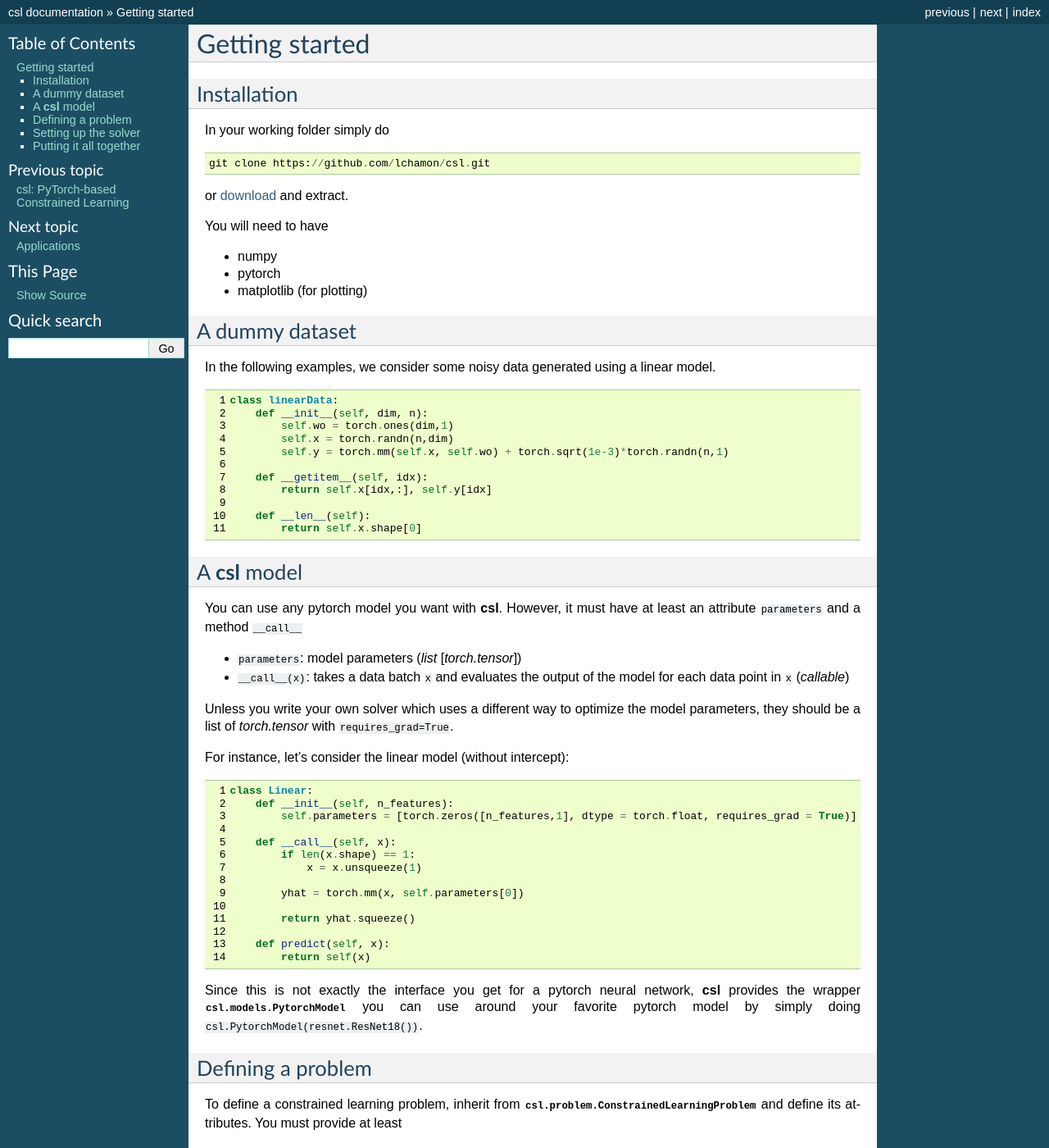
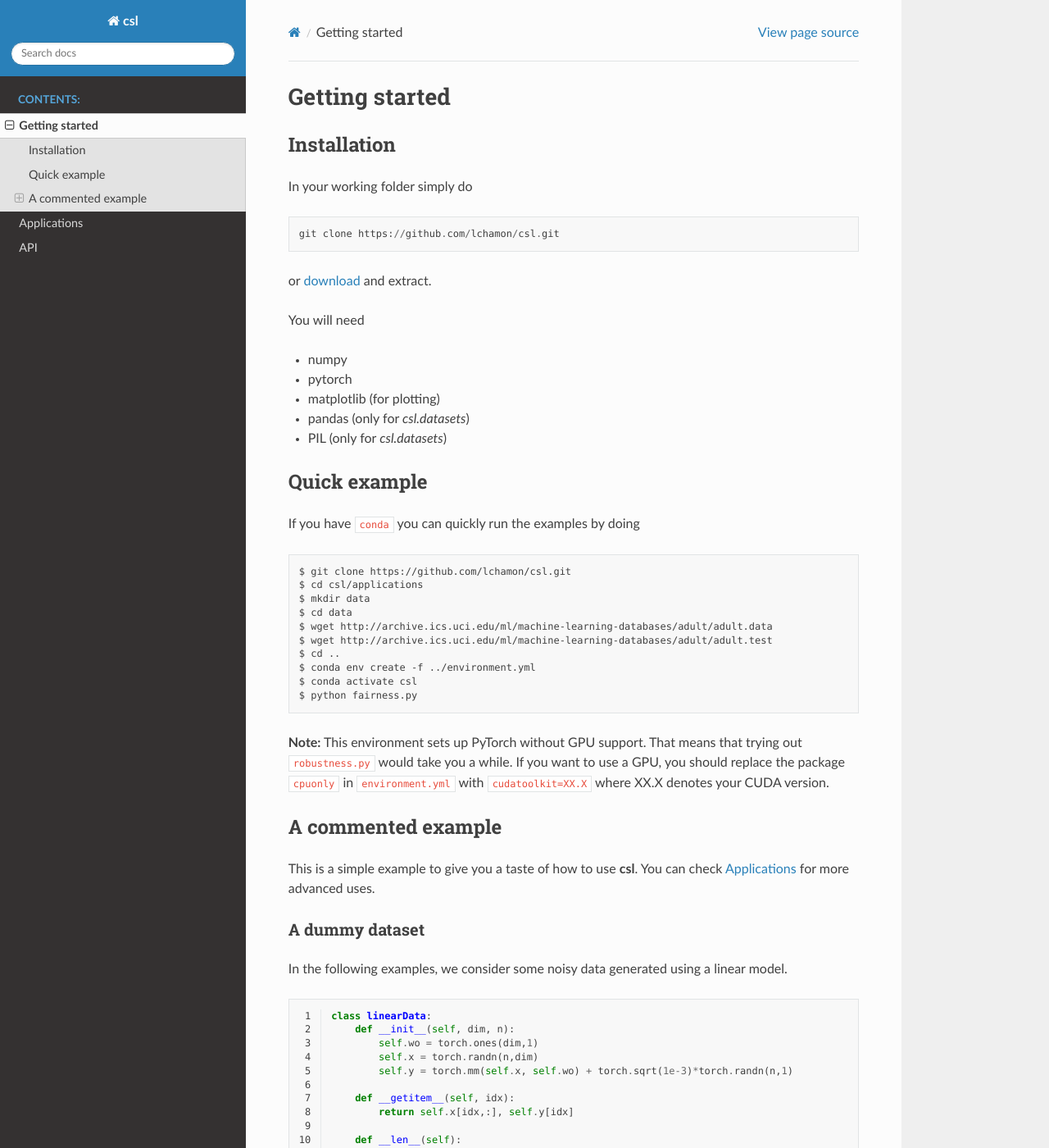
Before and after one commit to lfochamon/csl, a Sphinx documentation site: the page built from docs/getting_started.rst, in a window 1280 px wide and 1400 px high. Shown: the whole window at 82% size. Built offline with Sphinx 7.4.7 and the Read the Docs theme 2.0.0, drawn with Linux system fonts in a browser that asks for light colours; some of the changed text lies outside the part shown.

Commit message:
Fix documentation and RTD settings.
Signed-off-by: LFO Chamon <luizchamon@gmail.com>

```diff
--- a/docs/conf.py
+++ b/docs/conf.py
@@ -54,9 +54,10 @@ autodoc_default_options = {
     'show-inheritance': True,
 }
 
+autodoc_mock_imports = ['torch', 'numpy', 'matplotlib', 'pandas', 'PIL']
 
 # Add any paths that contain templates here, relative to this directory.
-templates_path = ['_templates']
+# templates_path = ['_templates']
 
 # List of patterns, relative to source directory, that match files and
 # directories to ignore when looking for source files.
@@ -69,12 +70,9 @@ exclude_patterns = ['_build']
 # The theme to use for HTML and HTML Help pages.  See the documentation for
 # a list of builtin themes.
 #
-html_theme = 'default'
+html_theme = 'sphinx_rtd_theme'
 
 # Add any paths that contain custom static files (such as style sheets) here,
 # relative to this directory. They are copied after the builtin static files,
 # so a file named "default.css" will overwrite the builtin "default.css".
 # html_static_path = ['_static']
-
-# The name of the Pygments (syntax highlighting) style to use.
-pygments_style = 'sphinx'
--- a/docs/fairness.rst
+++ b/docs/fairness.rst
@@ -6,7 +6,7 @@ make sure that loans are granted as likely to be granted to women than to men.
 You can find more information in
 `[CR, NeurIPS'20] <https://www.seas.upenn.edu/~luizf/pages/publications.html#Chamon20p>`_.
 
-For this example, you will need to go get ``adult.train`` and ``adult.test`` from
+For this example, you will need to go get ``adult.data`` and ``adult.test`` from
 `UCI <http://archive.ics.uci.edu/ml/datasets/Adult>`_ and place them in a folder
 named ``data``.
 
--- a/docs/getting_started.rst
+++ b/docs/getting_started.rst
@@ -12,15 +12,49 @@ In your working folder simply do
 
 or `download <https://github.com/lchamon/csl/archive/main.zip>`_ and extract.
 
-You will need to have
+You will need
 
 * numpy
 * pytorch
 * matplotlib (for plotting)
+* pandas (only for `csl.datasets`)
+* PIL (only for `csl.datasets`)
+
+
+
+Quick example
+-------------
+
+If you have ``conda`` you can quickly run the examples by doing
+::
+
+    $ git clone https://github.com/lchamon/csl.git
+    $ cd csl/applications
+    $ mkdir data
+    $ cd data
+    $ wget http://archive.ics.uci.edu/ml/machine-learning-databases/adult/adult.data
+    $ wget http://archive.ics.uci.edu/ml/machine-learning-databases/adult/adult.test
+    $ cd ..
+    $ conda env create -f ../environment.yml
+    $ conda activate csl
+    $ python fairness.py
+
+
+**Note:** This environment sets up PyTorch without GPU support. That means that
+trying out ``robustness.py`` would take you a while. If you want to use a GPU,
+you should replace the package ``cpuonly`` in ``environment.yml`` with ``cudatoolkit=XX.X``
+where XX.X denotes your CUDA version.
+
+
+A commented example
+-------------------
+
+This is a simple example to give you a taste of how to use **csl**. You can check
+:doc:`applications` for more advanced uses.
 
 
 A dummy dataset
----------------
+^^^^^^^^^^^^^^^
 
 In the following examples, we consider some noisy data generated using a linear model.
 
@@ -41,7 +75,7 @@ In the following examples, we consider some noisy data generated using a linear
 
 
 A **csl** model
----------------
+^^^^^^^^^^^^^^^
 
 You can use any pytorch model you want with **csl**. However, it must have at
 least an attribute ``parameters`` and a method ``__call__``
@@ -79,7 +113,8 @@ around your favorite pytorch model by simply doing ``csl.PytorchModel(resnet.Res
 
 
 Defining a problem
-------------------
+^^^^^^^^^^^^^^^^^^
+
 To define a constrained learning problem, inherit from
 :py:mod:`csl.problem.ConstrainedLearningProblem` and define its attributes.
 You must provide at least
@@ -159,7 +194,7 @@ the constraints.
 
 
 Setting up the solver
----------------------
+^^^^^^^^^^^^^^^^^^^^^
 
 Now that we have data, model, and problem, the only thing we are missing is a solver.
 Right now, **csl** has two primal-dual solvers: :py:mod:`csl.solvers.PrimalThenDual`
@@ -190,7 +225,7 @@ and in the description of the specific solvers (:py:mod:`csl.solvers`).
 
 
 Putting it all together
------------------------
+^^^^^^^^^^^^^^^^^^^^^^^
 
 With your solver and problem in hand, all you need to do is ``solver.solve(problem)``.
 You can see trace plots once the solver finishes using ``solver.plot()``. You can reuse
--- a/environment.yml
+++ b/environment.yml
@@ -4,4 +4,9 @@ channels:
   - defaults
 dependencies:
   - numpy
+  - cpuonly
   - pytorch
+  - torchvision
+  - matplotlib
+  - pandas
+  - pillow
```
Also changed, not shown: README.md (+15 -0 lines), .readthedocs.yml.
